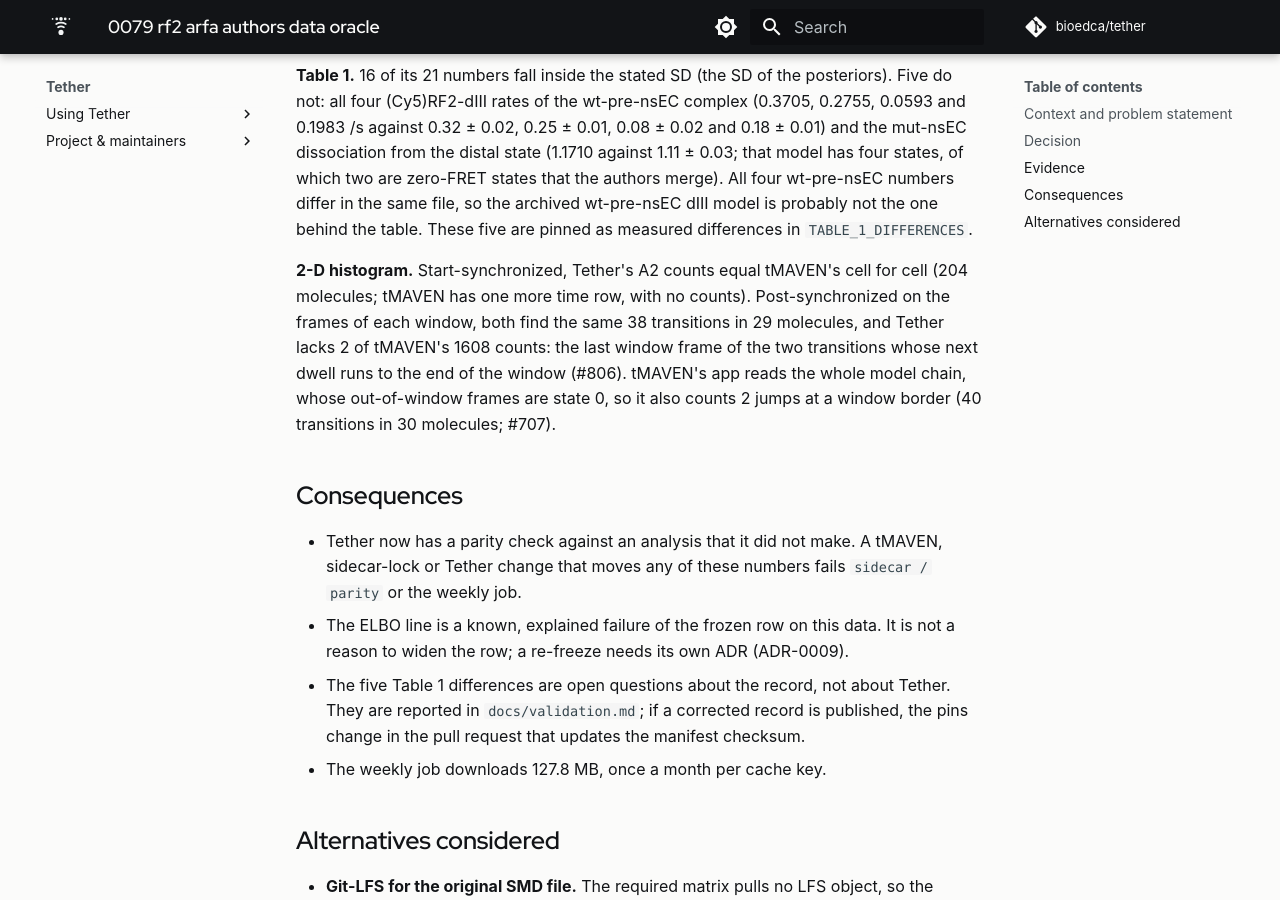
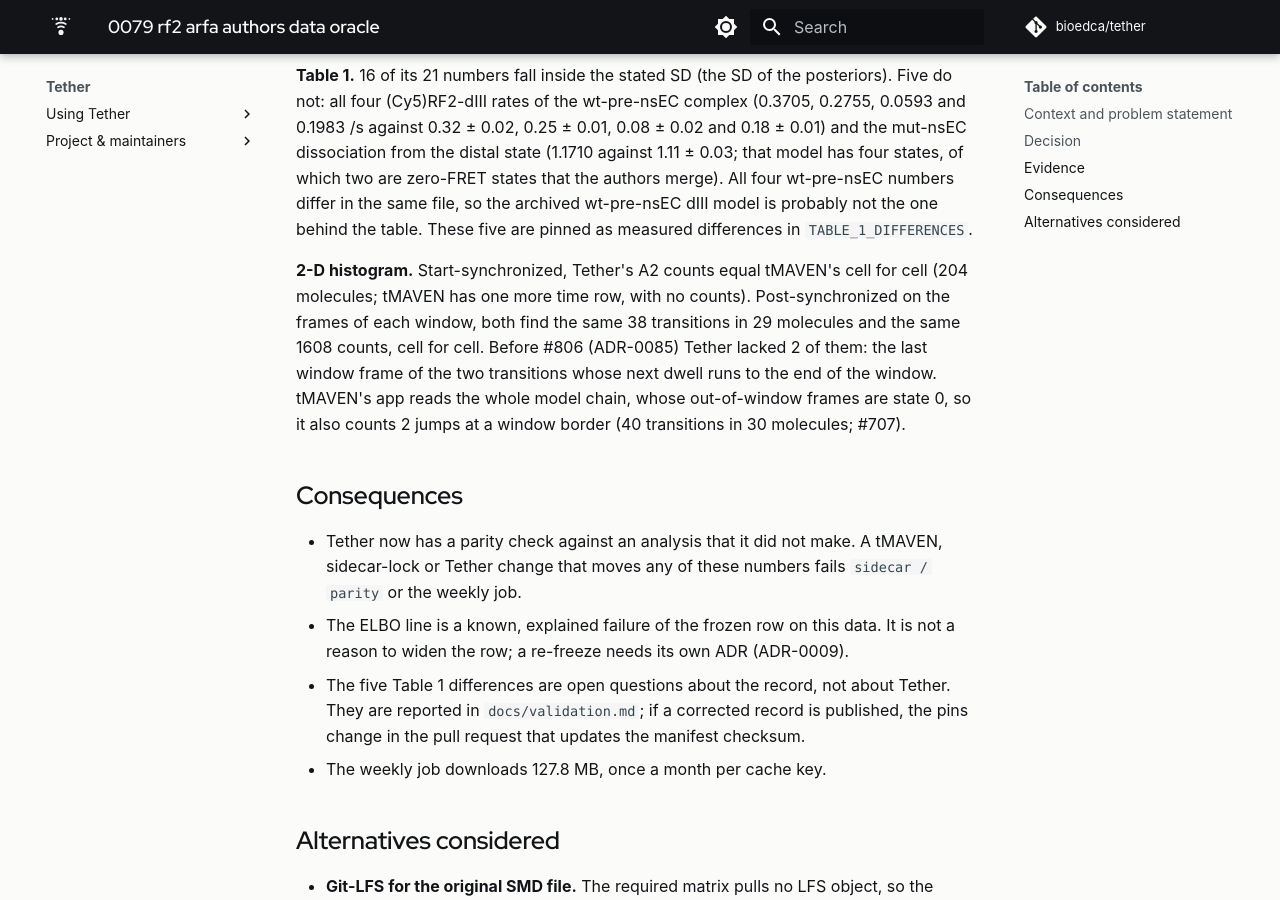
Before and after one commit to bioedca/tether, an MkDocs documentation site: the page built from docs/adr/0079-rf2-arfa-authors-data-oracle.md, in a window 1280 px wide and 900 px high, scrolled down 2506 px. Built offline with MkDocs 1.6.1 and Material for MkDocs 9.7.7, drawn with Linux system fonts in a browser that asks for light colours; comment, search, counter and statistics services are not loaded; the version menu is left out.

Commit message:
test(idealize): the RF2-ArfA post-synchronized histogram now equals tMAVEN's after #806 (#708)
The merge of main brought the #806 fix (PR #849): a trailing dwell now keeps the
last frame of its analysis window. On the RF2-ArfA extract Tether's windowed A2b
histogram therefore equals tMAVEN's 1608 counts cell for cell, where it lacked 2
before. The sidecar test asserts equality in place of the two pinned missing
cells; ADR-0079 and docs/validation.md say the same.

```diff
--- a/docs/adr/0079-rf2-arfa-authors-data-oracle.md
+++ b/docs/adr/0079-rf2-arfa-authors-data-oracle.md
@@ -96,9 +96,9 @@ pinned as measured differences in `TABLE_1_DIFFERENCES`.
 
 **2-D histogram.** Start-synchronized, Tether's A2 counts equal tMAVEN's cell for cell (204
 molecules; tMAVEN has one more time row, with no counts). Post-synchronized on the frames of each
-window, both find the same 38 transitions in 29 molecules, and Tether lacks 2 of tMAVEN's 1608
-counts: the last window frame of the two transitions whose next dwell runs to the end of the
-window (#806). tMAVEN's app reads the whole model chain, whose out-of-window frames are state 0,
+window, both find the same 38 transitions in 29 molecules and the same 1608 counts, cell for
+cell. Before #806 (ADR-0085) Tether lacked 2 of them: the last window frame of the two
+transitions whose next dwell runs to the end of the window. tMAVEN's app reads the whole model chain, whose out-of-window frames are state 0,
 so it also counts 2 jumps at a window border (40 transitions in 30 molecules; #707).
 
 ## Consequences
```
Also changed, not shown: docs/validation.md (+2 -2 lines), 1 other file.
